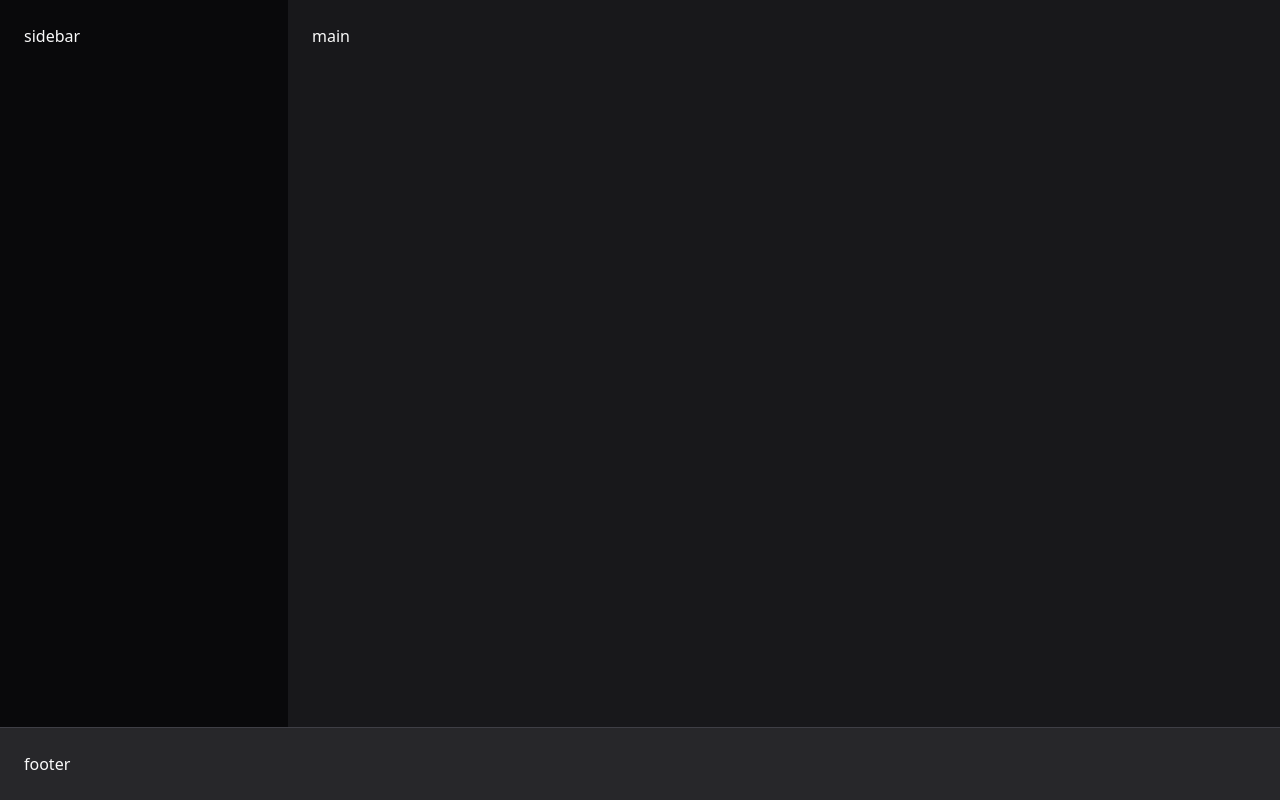
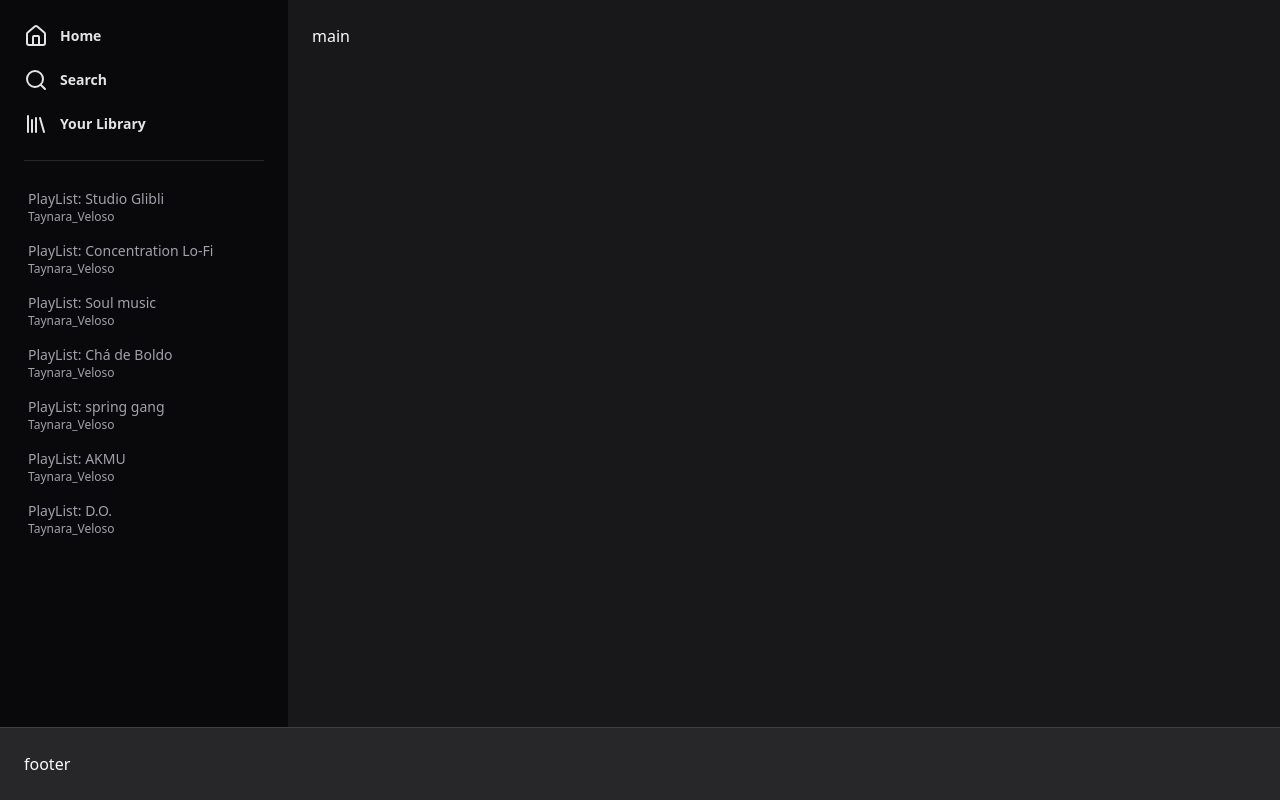
Before and after one commit to Taynara-Veloso/Tailwind-Spotify, a Next.js app: page / in a window 1280 px wide. Built offline with nearby package versions, Linux system fonts and the light colour scheme.

Commit message:
:star: structure navigation menu sidebar

```diff
--- a/src/app/page.tsx
+++ b/src/app/page.tsx
@@ -1,9 +1,53 @@
+import { Home as HomeIcons, Search, Library } from 'lucide-react'
+
 export default function Home() {
   return (
     <div className="h-screen flex flex-col">
       <div className="flex flex-1">
         <aside className="w-72 bg-zinc-950 p-6">
-          sidebar
+          <nav className="space-y-5">
+            <a href="" className="flex items-center gap-3 text-sm font-semibold text-zinc-200">
+              <HomeIcons /> Home
+            </a>
+
+            <a href="" className="flex items-center gap-3 text-sm font-semibold text-zinc-200">
+              <Search /> Search
+            </a>
+
+            <a href="" className="flex items-center gap-3 text-sm font-semibold text-zinc-200">
+              <Library /> Your Library
+            </a>
+          </nav>
+          <nav className="mt-6 pt-6 border-t border-zinc-800 flex flex-col gap-2">
+            <a href="" className='text-sm text-zinc-400 hover:text-zinc-100 flex flex-col p-1'>
+              PlayList: Studio Glibli
+              <span className="text-xs text-zinc-400">Taynara_Veloso</span>
+            </a>
+            <a href="" className='text-sm text-zinc-400 hover:text-zinc-100 flex flex-col p-1'>
+              PlayList: Concentration Lo-Fi
+              <span className="text-xs text-zinc-400">Taynara_Veloso</span>
+            </a>
+            <a href="" className='text-sm text-zinc-400 hover:text-zinc-100 flex flex-col p-1'>
+              PlayList: Soul music
+              <span className="text-xs text-zinc-400">Taynara_Veloso</span>
+            </a>
+            <a href="" className='text-sm text-zinc-400 hover:text-zinc-100 flex flex-col p-1'>
+              PlayList: Chá de Boldo
+              <span className="text-xs text-zinc-400">Taynara_Veloso</span>
+            </a>
+            <a href="" className='text-sm text-zinc-400 hover:text-zinc-100 flex flex-col p-1'>
+              PlayList: spring gang
+              <span className="text-xs text-zinc-400">Taynara_Veloso</span>
+            </a>
+            <a href="" className='text-sm text-zinc-400 hover:text-zinc-100 flex flex-col p-1'>
+              PlayList: AKMU
+              <span className="text-xs text-zinc-400">Taynara_Veloso</span>
+            </a>
+            <a href="" className='text-sm text-zinc-400 hover:text-zinc-100 flex flex-col p-1'>
+              PlayList: D.O.
+              <span className="text-xs text-zinc-400">Taynara_Veloso</span>
+            </a>
+          </nav>
         </aside>
         <main className="flex-1 p-6">
           main
```
